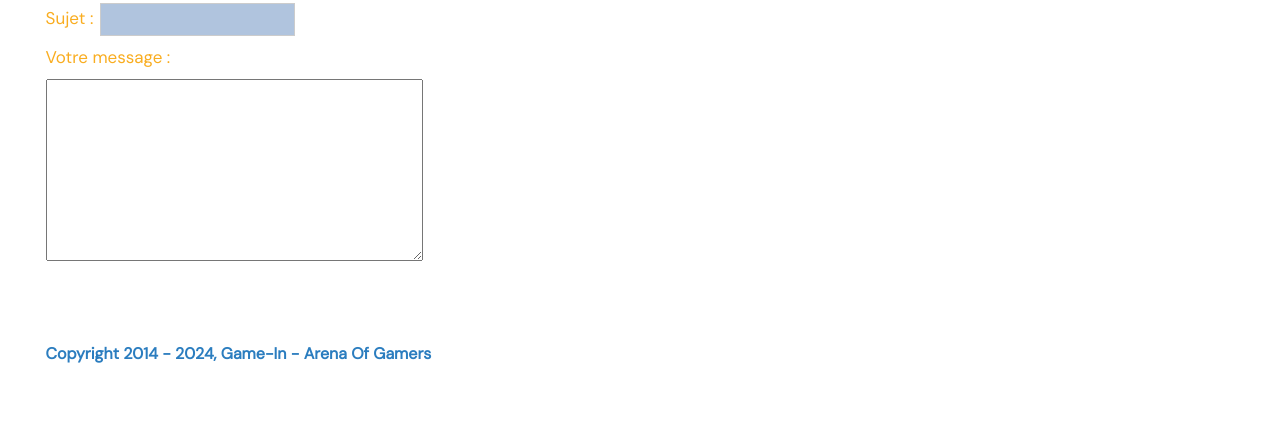
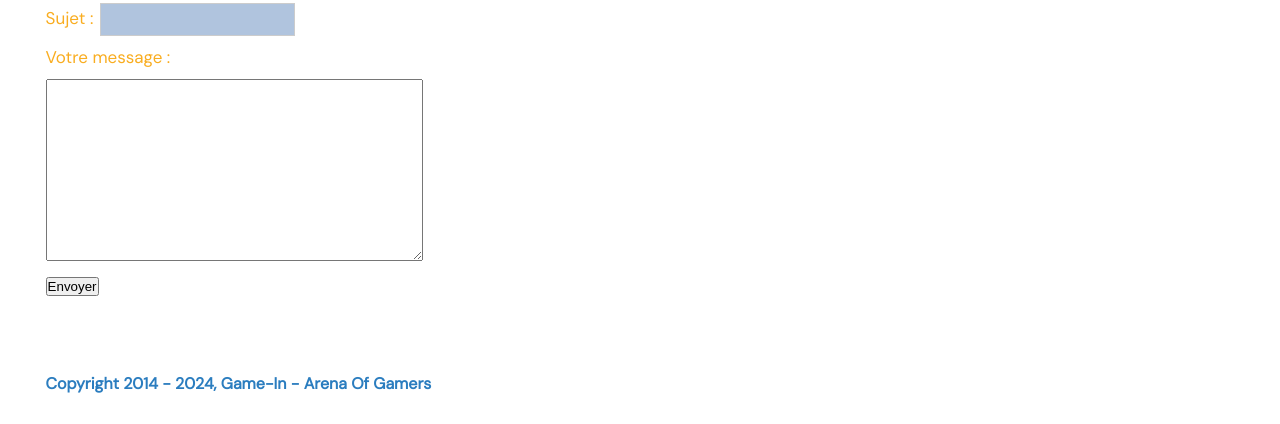
Before and after one commit to FDonovan12/arena_of_gamers, a website: page contact.html in a window 1280 px wide. Shown: the part 498-922 px from the top of the page. Before the commit the page ends 892 px from the top, so only its background shows below. Drawn offline with Linux system fonts and the light colour scheme.

Commit message:
Added form submit button

```diff
--- a/contact.html
+++ b/contact.html
@@ -36,7 +36,8 @@
         <label for="formSubject">Sujet : </label>
         <input id="formSubject" type="text"><br>
         <label for="formMessage">Votre message : </label><br>
-        <textarea id="formMessage" rows="12" cols="45"></textarea>
+        <textarea id="formMessage" rows="12" cols="45"></textarea><br>
+        <button id="formSubmit" type="submit" value="submit">Envoyer</button>
     </form>
 </main>
 <footer>
```
